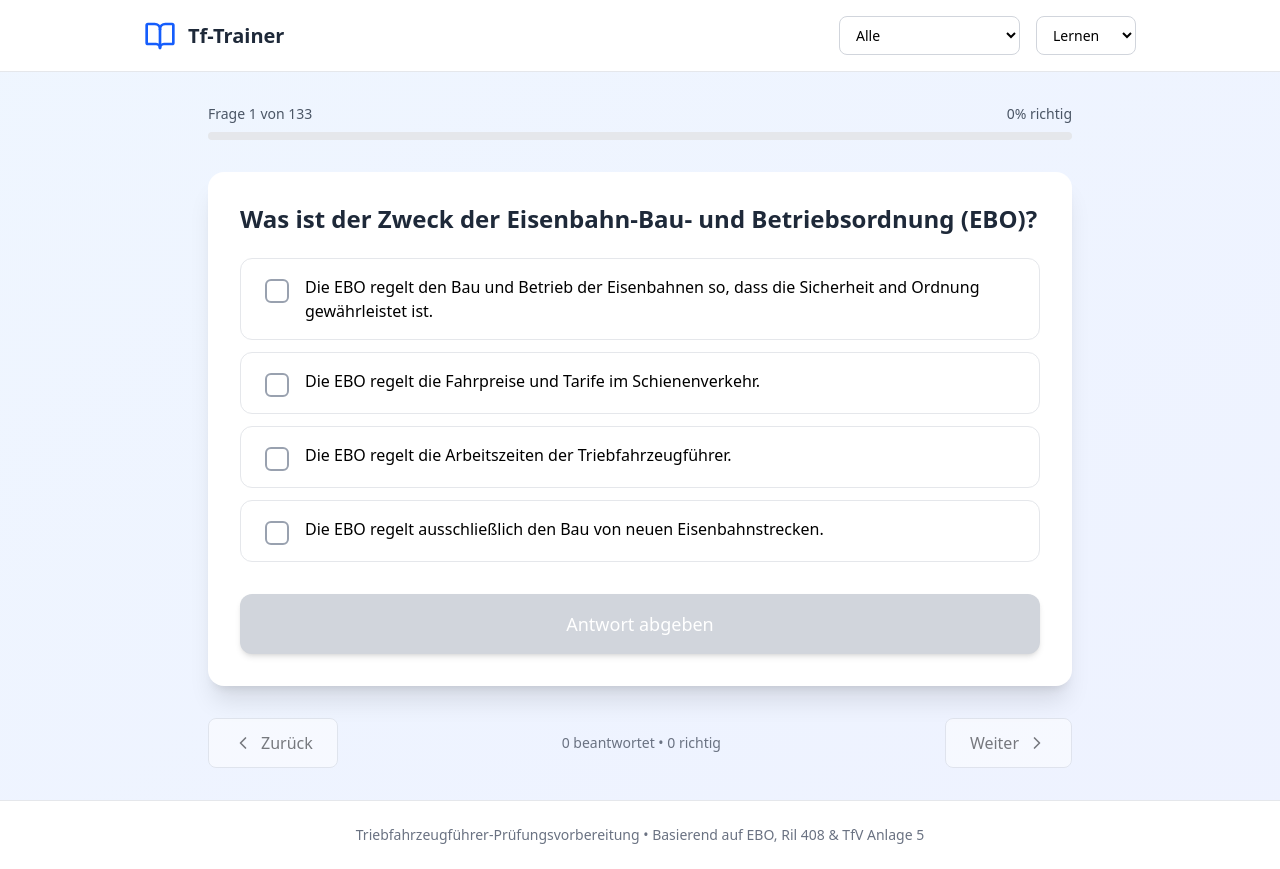
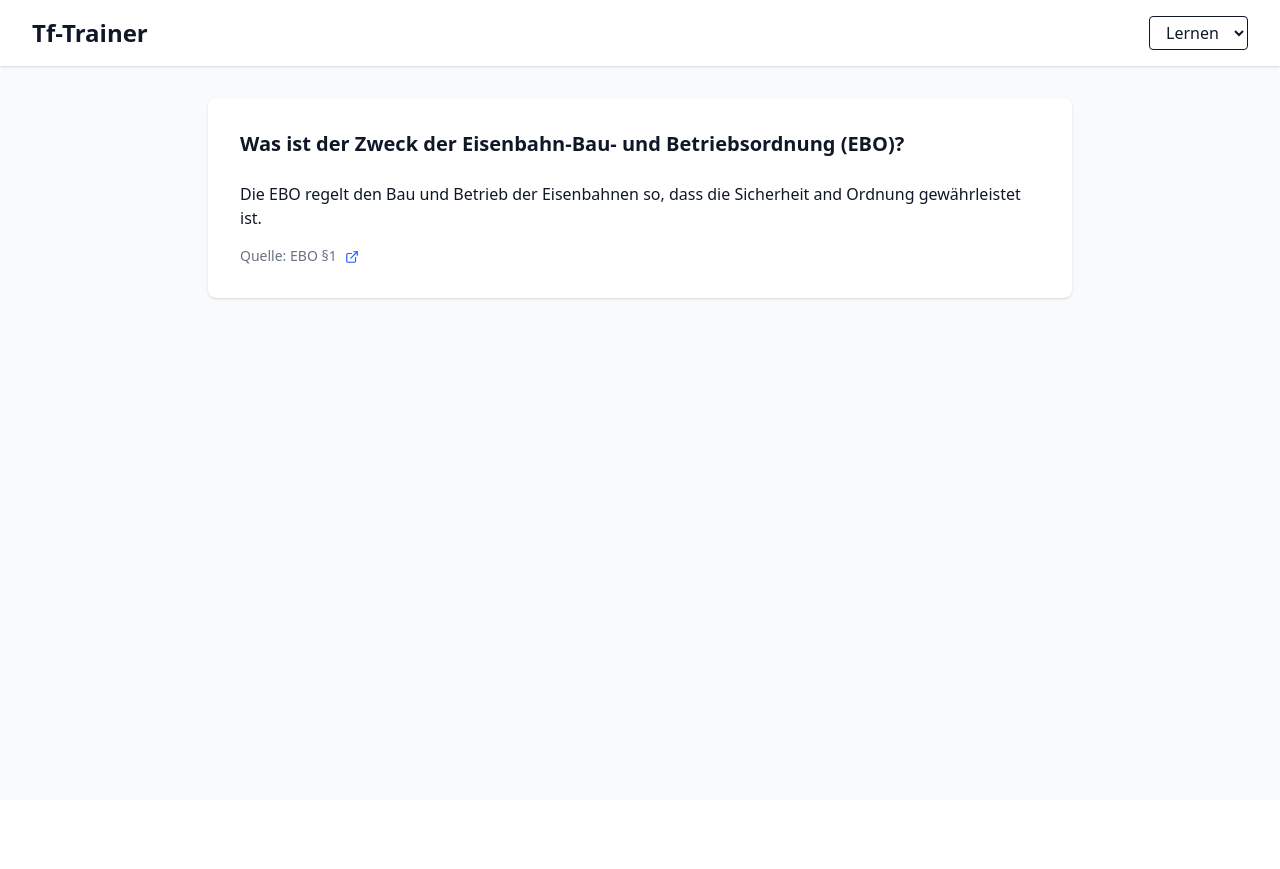
Before and after one commit to angrybotde/Tf-Trainer, a React (Vite) app: page / in a window 1280 px wide. After the commit the page ends 800 px from the top, so only its background shows below. Built offline with nearby package versions, Linux system fonts and the light colour scheme.

Commit message:
Design Korrektur

```diff
--- a/src/App.tsx
+++ b/src/App.tsx
@@ -1,346 +1,257 @@
+/**
+ * @license
+ * SPDX-License-Identifier: Apache-2.0
+ */
+
 import React, { useState, useEffect } from 'react';
-import { ChevronLeft, ChevronRight, AlertCircle, BookOpen, CheckCircle, Check, XCircle } from 'lucide-react';
-import { QUESTIONS } from './data/questions'; // ← NEU: echte Datenquelle
+import {
+  BookOpen,
+  ClipboardCheck,
+  ChevronLeft,
+  ChevronRight,
+  ExternalLink,
+  AlertTriangle,
+  RotateCcw,
+  CheckCircle2,
+  XCircle,
+  Check,              // ← neu
+  XCircle as XCircleIcon  // ← neu (falls XCircle schon anders benannt war)
+} from 'lucide-react';
+import { QUESTIONS, THEMES } from './data/questions';
+import { useProgress } from './hooks/useProgress';
+import { Question } from './types';
 
-interface Question {
-  id: string;
-  theme: string;
-  question: string;
-  answer: string;
-  options?: string[];
-  correctOptions?: string[];       // ← NEU: für Multi-Correct
-  isSafetyCritical?: boolean;
-  source?: string;
-  sourceUrl?: string;
-}
+type Mode = 'LERNEN' | 'TESTEN';
 
-interface Progress {
-  totalAnswered: number;
-  answeredCorrectly: string[];
-  answeredIncorrectly: string[];
-}
+export default function App() {
+  const [mode, setMode] = useState<Mode>('LERNEN');
+  const [selectedTheme, setSelectedTheme] = useState<string | null>(null);
+  const [currentIndex, setCurrentIndex] = useState(0);
+  const [showAnswer, setShowAnswer] = useState(false);
+  const [userSelection, setUserSelection] = useState<string[]>([]);  // ← geändert
+  const [isGameOver, setIsGameOver] = useState(false);
+  const { progress, recordAnswer, getSuccessRate, resetProgress } = useProgress();
 
-const App: React.FC = () => {
-  const [mode, setMode] = useState<'LERNEN' | 'TESTEN' | 'PRÜFUNG'>('LERNEN');
-  const [theme, setTheme] = useState<string>('Alle');
-  const [currentIndex, setCurrentIndex] = useState<number>(0);
-  const [userSelection, setUserSelection] = useState<string[]>([]); // ← NEU: Array statt String
-  const [showAnswer, setShowAnswer] = useState<boolean>(false);
-  const [progress, setProgress] = useState<Progress>({
-    totalAnswered: 0,
-    answeredCorrectly: [],
-    answeredIncorrectly: [],
-  });
-  const [isGameOver, setIsGameOver] = useState<boolean>(false);
+  const currentQuestion = QUESTIONS[currentIndex];
 
-  // Fragen filtern
-  const filteredQuestions = QUESTIONS.filter(
-    (q) => theme === 'Alle' || q.theme === theme
-  );
-
-  const currentQuestion = filteredQuestions[currentIndex];
-
-  const themes = ['Alle', ...new Set(QUESTIONS.map((q) => q.theme))];
-
-  const startSession = () => {
-    setCurrentIndex(0);
+  const handleNext = () => {
+    if (currentIndex < QUESTIONS.length - 1) {
+      setCurrentIndex(prev => prev + 1);
+      setShowAnswer(false);
       setUserSelection([]);
-    setShowAnswer(false);
-    setProgress({ totalAnswered: 0, answeredCorrectly: [], answeredIncorrectly: [] });
-    setIsGameOver(false);
-  };
-
-  const nextQuestion = () => {
-    if (currentIndex < filteredQuestions.length - 1) {
-      setCurrentIndex((prev) => prev + 1);
-      setUserSelection([]);
-      setShowAnswer(false);
     }
   };
 
-  const previousQuestion = () => {
+  const handlePrev = () => {
     if (currentIndex > 0) {
-      setCurrentIndex((prev) => prev - 1);
+      setCurrentIndex(prev => prev - 1);
+      setShowAnswer(false);
       setUserSelection([]);
-      setShowAnswer(false);
     }
   };
 
-  const toggleSelection = (option: string) => {
-    setUserSelection((prev) =>
+  const toggleOption = (option: string) => {
+    setUserSelection(prev =>
       prev.includes(option)
-        ? prev.filter((o) => o !== option)
+        ? prev.filter(o => o !== option)
         : [...prev, option]
     );
   };
 
-  const submitAnswer = () => {
-    if (!currentQuestion || userSelection.length === 0) return;
-
-    const correctOptions = currentQuestion.correctOptions || [currentQuestion.answer];
-    const isCorrect =
-      userSelection.length === correctOptions.length &&
-      userSelection.every((opt) => correctOptions.includes(opt)) &&
-      correctOptions.every((opt) => userSelection.includes(opt));
-
+  const handleSingleAnswer = (option: string) => {
+    const isCorrect = option === currentQuestion.answer;
+    recordAnswer(currentQuestion.id, isCorrect);
     setShowAnswer(true);
 
-    setProgress((prev) => ({
-      ...prev,
-      totalAnswered: prev.totalAnswered + 1,
-      answeredCorrectly: isCorrect
-        ? [...prev.answeredCorrectly, currentQuestion.id]
-        : prev.answeredCorrectly,
-      answeredIncorrectly: !isCorrect
-        ? [...prev.answeredIncorrectly, currentQuestion.id]
-        : prev.answeredIncorrectly,
-    }));
-
-    if (mode === 'PRÜFUNG' && currentQuestion.isSafetyCritical && !isCorrect) {
+    if (!isCorrect && currentQuestion.isSafetyCritical) {
       setIsGameOver(true);
+      setTimeout(() => setIsGameOver(false), 3000);
     }
   };
 
-  const getProgressPercentage = () => {
-    if (progress.totalAnswered === 0) return 0;
-    return Math.round(
-      (progress.answeredCorrectly.length / progress.totalAnswered) * 100
-    );
+  const handleMultiSubmit = () => {
+    if (userSelection.length === 0) return;
+
+    const correct = currentQuestion.correctOptions || [currentQuestion.answer];
+    const sortedUser = [...userSelection].sort();
+    const sortedCorrect = [...correct].sort();
+
+    const isCorrect =
+      sortedUser.length === sortedCorrect.length &&
+      sortedUser.every((v, i) => v === sortedCorrect[i]);
+
+    recordAnswer(currentQuestion.id, isCorrect);
+    setShowAnswer(true);
+
+    if (!isCorrect && currentQuestion.isSafetyCritical) {
+      setIsGameOver(true);
+      setTimeout(() => setIsGameOver(false), 3000);
+    }
   };
 
+  const isMultiQuestion = () => {
+    return !!(currentQuestion.correctOptions && currentQuestion.correctOptions.length > 1);
+  };
+
+  const hasOptions = currentQuestion.options && currentQuestion.options.length > 0;
+
   useEffect(() => {
-    startSession();
-  }, [mode, theme]);
-
-  if (!currentQuestion) {
-    return (
-      <div className="min-h-screen bg-gray-50 flex items-center justify-center p-4">
-        <div className="bg-white rounded-2xl shadow-xl p-8 max-w-md w-full text-center">
-          <AlertCircle className="w-16 h-16 text-yellow-500 mx-auto mb-4" />
-          <h2 className="text-2xl font-bold mb-2">Keine Fragen gefunden</h2>
-          <p className="text-gray-600 mb-6">
-            Versuche einen anderen Themenbereich oder lade neue Fragen hoch.
-          </p>
-          <button
-            onClick={() => setTheme('Alle')}
-            className="px-6 py-3 bg-blue-500 text-white rounded-lg hover:bg-blue-600 transition"
-          >
-            Alle Themen anzeigen
-          </button>
-        </div>
-      </div>
-    );
-  }
+    setShowAnswer(false);
+    setUserSelection([]);
+  }, [currentIndex, mode]);
 
   return (
-    <div className="min-h-screen bg-gradient-to-br from-blue-50 to-indigo-50">
-      {/* Header */}
-      <header className="bg-white border-b border-gray-200 sticky top-0 z-10">
-        <div className="max-w-5xl mx-auto px-4 py-4 flex items-center justify-between">
-          <div className="flex items-center gap-3">
-            <BookOpen className="w-8 h-8 text-blue-600" />
-            <h1 className="text-xl font-bold text-gray-800">Tf-Trainer</h1>
-          </div>
-
-          <div className="flex items-center gap-4">
-            <select
-              value={theme}
-              onChange={(e) => setTheme(e.target.value)}
-              className="px-3 py-2 bg-white border border-gray-300 rounded-lg text-sm focus:outline-none focus:ring-2 focus:ring-blue-500"
-            >
-              {themes.map((t) => (
-                <option key={t} value={t}>
-                  {t}
-                </option>
-              ))}
-            </select>
-
+    <div className="min-h-screen bg-gray-50 text-gray-900">
+      {/* Header – bitte deinen ursprünglichen Header hier einsetzen */}
+      <header className="bg-white shadow">
+        <div className="max-w-7xl mx-auto py-4 px-4 sm:px-6 lg:px-8 flex justify-between items-center">
+          <h1 className="text-2xl font-bold">Tf-Trainer</h1>
+          <div className="flex gap-4">
             <select
               value={mode}
-              onChange={(e) =>
-                setMode(e.target.value as 'LERNEN' | 'TESTEN' | 'PRÜFUNG')
-              }
-              className="px-3 py-2 bg-white border border-gray-300 rounded-lg text-sm focus:outline-none focus:ring-2 focus:ring-blue-500"
+              onChange={e => setMode(e.target.value as Mode)}
+              className="border rounded px-3 py-1"
             >
               <option value="LERNEN">Lernen</option>
               <option value="TESTEN">Testen</option>
-              <option value="PRÜFUNG">Prüfung</option>
             </select>
           </div>
         </div>
       </header>
 
-      <main className="max-w-4xl mx-auto px-4 py-8">
-        {/* Progress Bar */}
-        <div className="mb-8">
-          <div className="flex justify-between text-sm text-gray-600 mb-2">
-            <span>
-              Frage {currentIndex + 1} von {filteredQuestions.length}
-            </span>
-            <span>{getProgressPercentage()}% richtig</span>
-          </div>
-          <div className="h-2 bg-gray-200 rounded-full overflow-hidden">
-            <div
-              className="h-full bg-gradient-to-r from-blue-500 to-indigo-600 transition-all duration-500"
-              style={{ width: `${getProgressPercentage()}%` }}
-            />
-          </div>
-        </div>
-
-        {/* Game Over Screen */}
-        {isGameOver && mode === 'PRÜFUNG' ? (
-          <div className="bg-white rounded-2xl shadow-xl p-8 text-center">
-            <AlertCircle className="w-20 h-20 text-red-500 mx-auto mb-6" />
-            <h2 className="text-3xl font-bold text-red-600 mb-4">Prüfung nicht bestanden!</h2>
-            <p className="text-lg text-gray-700 mb-6">
-              Du hast eine sicherheitskritische Frage falsch beantwortet.
-            </p>
-            <button
-              onClick={startSession}
-              className="px-8 py-4 bg-red-600 text-white rounded-xl hover:bg-red-700 transition text-lg font-medium"
-            >
-              Neuer Versuch
-            </button>
-          </div>
-        ) : (
-          <div className="bg-white rounded-2xl shadow-xl p-8 mb-8">
-            {/* Frage */}
-            <h2 className="text-2xl font-bold text-gray-800 mb-6 leading-tight">
+      <main className="max-w-4xl mx-auto py-8 px-4">
+        {currentQuestion && (
+          <div className="bg-white rounded-lg shadow p-8">
+            <h2 className="text-xl font-semibold mb-6">
               {currentQuestion.question}
             </h2>
 
-            {/* Antwortbereich */}
+            {mode === 'LERNEN' ? (
+              <div className="prose max-w-none">
+                <p>{currentQuestion.answer}</p>
+                {currentQuestion.source && (
+                  <p className="text-sm text-gray-500 mt-4">
+                    Quelle: {currentQuestion.source}
+                    {currentQuestion.sourceUrl && (
+                      <a
+                        href={currentQuestion.sourceUrl}
+                        target="_blank"
+                        rel="noopener noreferrer"
+                        className="ml-2 text-blue-600 hover:underline"
+                      >
+                        <ExternalLink size={14} className="inline" />
+                      </a>
+                    )}
+                  </p>
+                )}
+              </div>
+            ) : (
+              // TESTEN Modus
+              <div className="space-y-6">
                 {!showAnswer ? (
                   <>
-                {(currentQuestion.options || [currentQuestion.answer]).map((option, i) => (
+                    {(hasOptions ? currentQuestion.options! : [currentQuestion.answer]).map((option, idx) => {
+                      const isSelected = userSelection.includes(option);
+                      const isMulti = isMultiQuestion();
+
+                      return (
                         <button
-                    key={i}
-                    onClick={() => toggleSelection(option)}
-                    className={`w-full text-left px-6 py-4 mb-3 rounded-xl border transition-all text-base font-medium flex items-start gap-4 ${
-                      userSelection.includes(option)
-                        ? 'border-blue-500 bg-blue-50 ring-2 ring-blue-200'
-                        : 'border-gray-200 hover:border-gray-300 hover:bg-gray-50'
+                          key={idx}
+                          onClick={() => {
+                            if (isMulti) {
+                              toggleOption(option);
+                            } else {
+                              handleSingleAnswer(option);
+                            }
+                          }}
+                          className={`w-full text-left p-4 border rounded transition-colors ${
+                            isSelected
+                              ? 'bg-blue-100 border-blue-500'
+                              : 'hover:bg-gray-100 border-gray-300'
                           }`}
                         >
-                    <div
-                      className={`mt-1 w-6 h-6 flex-shrink-0 border-2 rounded-md flex items-center justify-center transition-colors ${
-                        userSelection.includes(option)
-                          ? 'bg-blue-500 border-blue-500'
-                          : 'border-gray-400'
-                      }`}
+                          {isMulti && (
+                            <span className={`inline-block w-5 h-5 mr-3 border rounded flex items-center justify-center ${
+                              isSelected ? 'bg-blue-600 border-blue-600 text-white' : 'border-gray-400'
+                            }`}>
+                              {isSelected && <Check size={16} />}
+                            </span>
+                          )}
+                          {option}
+                        </button>
+                      );
+                    })}
+
+                    {isMultiQuestion() && (
+                      <div className="pt-4">
+                        <button
+                          onClick={handleMultiSubmit}
+                          disabled={userSelection.length === 0}
+                          className="w-full bg-blue-600 text-white py-3 rounded font-medium disabled:opacity-50 disabled:cursor-not-allowed"
                         >
-                      {userSelection.includes(option) && (
-                        <Check className="w-4 h-4 text-white" />
+                          Prüfen ({userSelection.length} ausgewählt)
+                        </button>
+                      </div>
                     )}
-                    </div>
-                    <span className="flex-1">{option}</span>
-                  </button>
-                ))}
-
-                <button
-                  onClick={submitAnswer}
-                  disabled={userSelection.length === 0}
-                  className="mt-8 w-full py-4 bg-blue-600 text-white rounded-xl font-medium hover:bg-blue-700 disabled:bg-gray-300 disabled:cursor-not-allowed transition-all text-lg flex items-center justify-center gap-2 shadow-md"
-                >
-                  Antwort abgeben
-                  {userSelection.length > 0 && ` (${userSelection.length} ausgewählt)`}
-                </button>
                   </>
                 ) : (
-              <>
-                <div className="space-y-4 mb-8">
-                  {(currentQuestion.options || [currentQuestion.answer]).map((option, i) => {
+                  <div className="space-y-4">
+                    {(hasOptions ? currentQuestion.options! : [currentQuestion.answer]).map((option, idx) => {
                       const correctOptions = currentQuestion.correctOptions || [currentQuestion.answer];
                       const isCorrect = correctOptions.includes(option);
                       const isSelected = userSelection.includes(option);
 
                       let bg = 'bg-gray-50 border-gray-200';
-                    let text = 'text-gray-800';
-                    let icon = null;
-
+                      let text = 'text-gray-900';
                       if (isCorrect) {
-                      bg = 'bg-emerald-50 border-emerald-500';
-                      text = 'text-emerald-800';
-                      icon = <CheckCircle className="w-6 h-6 text-emerald-600" />;
+                        bg = 'bg-green-50 border-green-500';
+                        text = 'text-green-800';
                       } else if (isSelected) {
                         bg = 'bg-red-50 border-red-500';
                         text = 'text-red-800';
-                      icon = <XCircle className="w-6 h-6 text-red-600" />;
                       }
 
                       return (
                         <div
-                        key={i}
-                        className={`px-6 py-4 rounded-xl border ${bg} flex items-center justify-between gap-4`}
+                          key={idx}
+                          className={`p-4 border rounded ${bg} ${text} flex justify-between items-center`}
                         >
-                        <span className={`flex-1 ${text}`}>{option}</span>
-                        {icon}
+                          <span>{option}</span>
+                          {isCorrect && <CheckCircle2 className="text-green-600" />}
+                          {isSelected && !isCorrect && <XCircle className="text-red-600" />}
                         </div>
                       );
                     })}
                   </div>
-
-                <div className="flex flex-col sm:flex-row gap-4">
-                  <button
-                    onClick={() => {
-                      setShowAnswer(false);
-                      setUserSelection([]);
-                    }}
-                    className="flex-1 py-4 bg-gray-200 text-gray-800 rounded-xl hover:bg-gray-300 transition font-medium"
-                  >
-                    Nochmal versuchen
-                  </button>
-
-                  <button
-                    onClick={nextQuestion}
-                    disabled={currentIndex === filteredQuestions.length - 1}
-                    className="flex-1 py-4 bg-indigo-600 text-white rounded-xl hover:bg-indigo-700 transition font-medium disabled:opacity-50 disabled:cursor-not-allowed flex items-center justify-center gap-2"
-                  >
-                    Nächste Frage
-                    <ChevronRight className="w-5 h-5" />
-                  </button>
+                )}
               </div>
-              </>
             )}
           </div>
         )}
 
         {/* Navigation */}
-        {!isGameOver && (
-          <div className="flex justify-between items-center">
+        {mode === 'TESTEN' && !showAnswer && !isGameOver && (
+          <div className="flex justify-between mt-8">
             <button
-              onClick={previousQuestion}
+              onClick={handlePrev}
               disabled={currentIndex === 0}
-              className="flex items-center gap-2 px-6 py-3 bg-white border border-gray-300 rounded-lg hover:bg-gray-50 disabled:opacity-50 disabled:cursor-not-allowed transition"
+              className="px-6 py-3 bg-gray-200 rounded disabled:opacity-50"
             >
-              <ChevronLeft className="w-5 h-5" />
+              <ChevronLeft className="inline mr-2" size={18} />
               Zurück
             </button>
 
-            <div className="text-sm text-gray-500">
-              {progress.totalAnswered} beantwortet • {progress.answeredCorrectly.length} richtig
-            </div>
-
             <button
-              onClick={nextQuestion}
-              disabled={currentIndex === filteredQuestions.length - 1 || !showAnswer}
-              className="flex items-center gap-2 px-6 py-3 bg-white border border-gray-300 rounded-lg hover:bg-gray-50 disabled:opacity-50 disabled:cursor-not-allowed transition"
+              onClick={handleNext}
+              disabled={currentIndex >= QUESTIONS.length - 1}
+              className="px-6 py-3 bg-gray-200 rounded disabled:opacity-50"
             >
               Weiter
-              <ChevronRight className="w-5 h-5" />
+              <ChevronRight className="inline ml-2" size={18} />
             </button>
           </div>
         )}
       </main>
-
-      {/* Footer */}
-      <footer className="bg-white border-t border-gray-200 mt-auto py-6">
-        <div className="max-w-4xl mx-auto px-4 text-center text-sm text-gray-500">
-          Triebfahrzeugführer-Prüfungsvorbereitung • Basierend auf EBO, Ril 408 & TfV Anlage 5
-        </div>
-      </footer>
     </div>
   );
-};
-
-export default App;
+}
```
Lines whose indentation alone changed are shown as unchanged.
